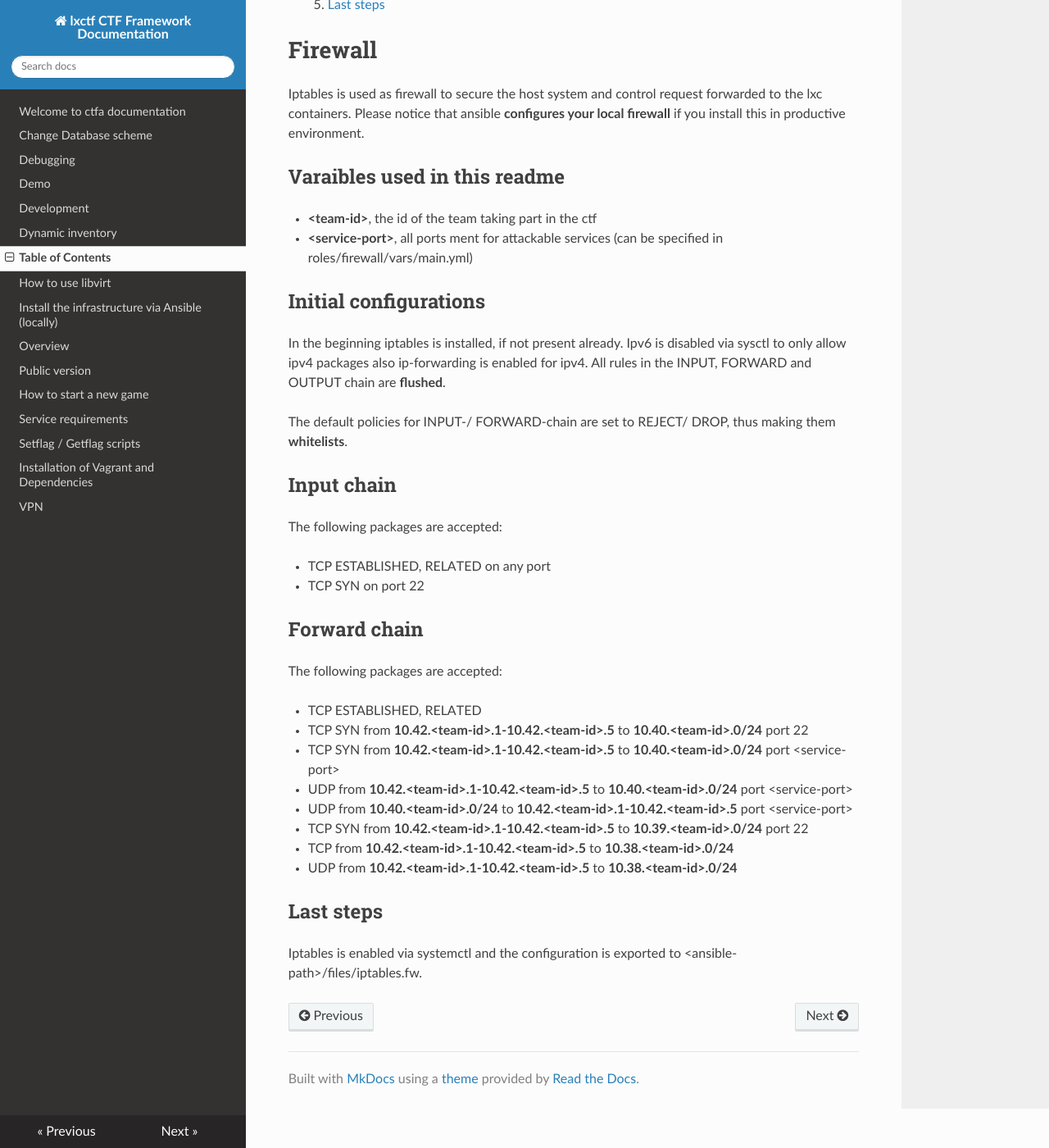
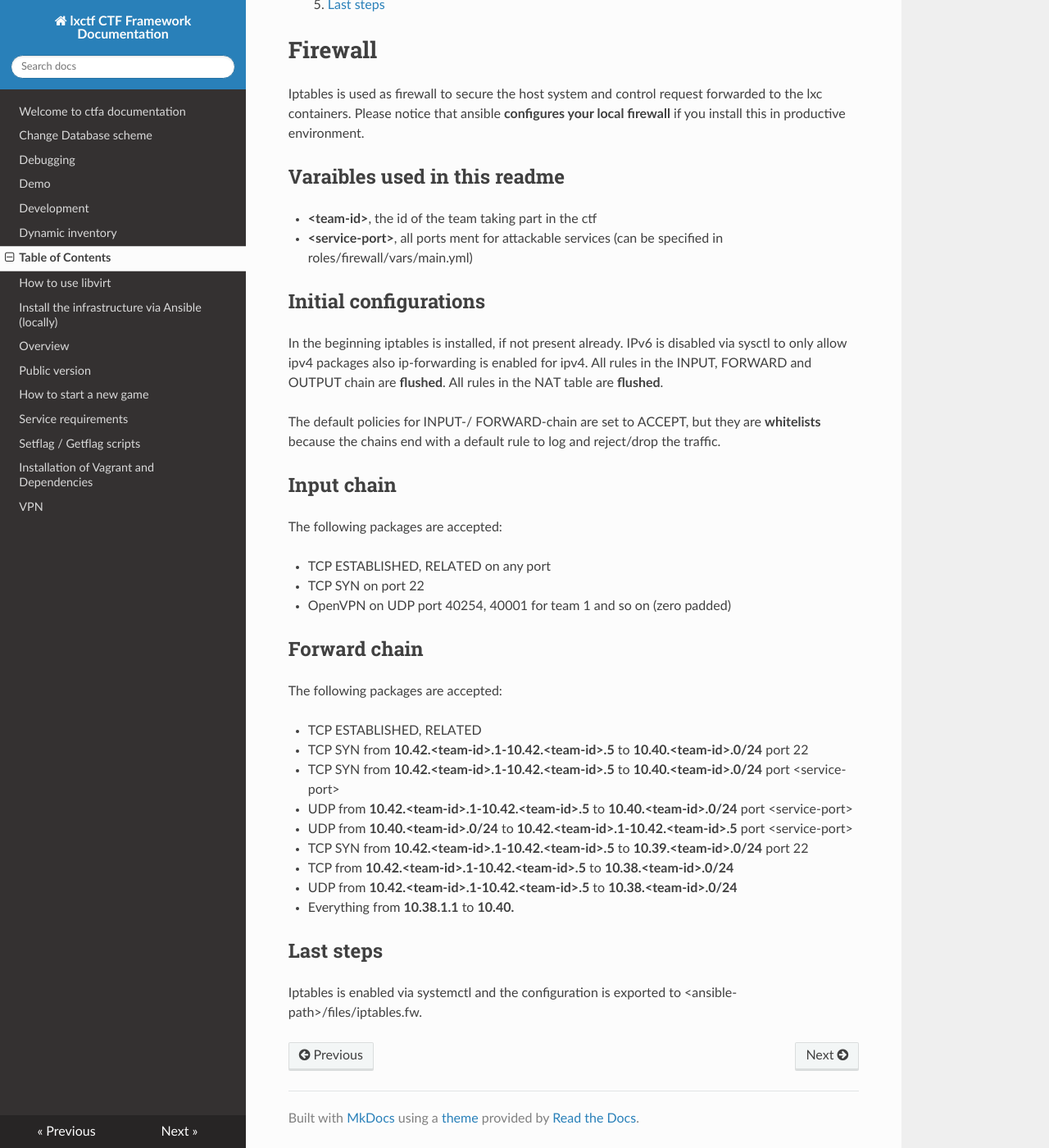
Before and after one commit to hsasctf/lxctf, an MkDocs documentation site: the page built from docs/firewall.md, in a window 1280 px wide and 1400 px high, scrolled down 298 px. Shown: the whole window at 82% size. Built offline with MkDocs 1.6.1, drawn with Linux system fonts in a browser that asks for light colours; nearby versions of some CDN libraries.

Commit message:
progress with firewall role

```diff
--- a/docs/firewall.md
+++ b/docs/firewall.md
@@ -30,10 +30,11 @@ Please notice that ansible **configures your local firewall** if you install thi
 ## Initial configurations
 
 In the beginning iptables is installed, if not present already.
-Ipv6 is disabled via sysctl to only allow ipv4 packages also ip-forwarding is enabled for ipv4.
+IPv6 is disabled via sysctl to only allow ipv4 packages also ip-forwarding is enabled for ipv4.
 All rules in the INPUT, FORWARD and OUTPUT chain are **flushed**.
+All rules in the NAT table are **flushed**.
 
-The default policies for INPUT-/ FORWARD-chain are set to REJECT/ DROP, thus making them **whitelists**.
+The default policies for INPUT-/ FORWARD-chain are set to ACCEPT, but they are **whitelists** because the chains end with a default rule to log and reject/drop the traffic.
 
 
 <a id="org1a0f89c"></a>
@@ -44,6 +45,7 @@ The following packages are accepted:
 
 -   TCP ESTABLISHED, RELATED on any port
 -   TCP SYN on port 22
+-   OpenVPN on UDP port 40254, 40001 for team 1 and so on (zero padded)
 
 
 <a id="org82fb6e7"></a>
@@ -60,6 +62,7 @@ The following packages are accepted:
 -   TCP SYN from **10.42.&lt;team-id&gt;.1-10.42.&lt;team-id&gt;.5** to **10.39.&lt;team-id&gt;.0/24** port 22
 -   TCP from **10.42.&lt;team-id&gt;.1-10.42.&lt;team-id&gt;.5** to **10.38.&lt;team-id&gt;.0/24**
 -   UDP from **10.42.&lt;team-id&gt;.1-10.42.&lt;team-id&gt;.5** to **10.38.&lt;team-id&gt;.0/24**
+-   Everything from **10.38.1.1** to **10.40.**
 
 
 <a id="org2688379"></a>
```
Also changed, not shown: 5 other files.
